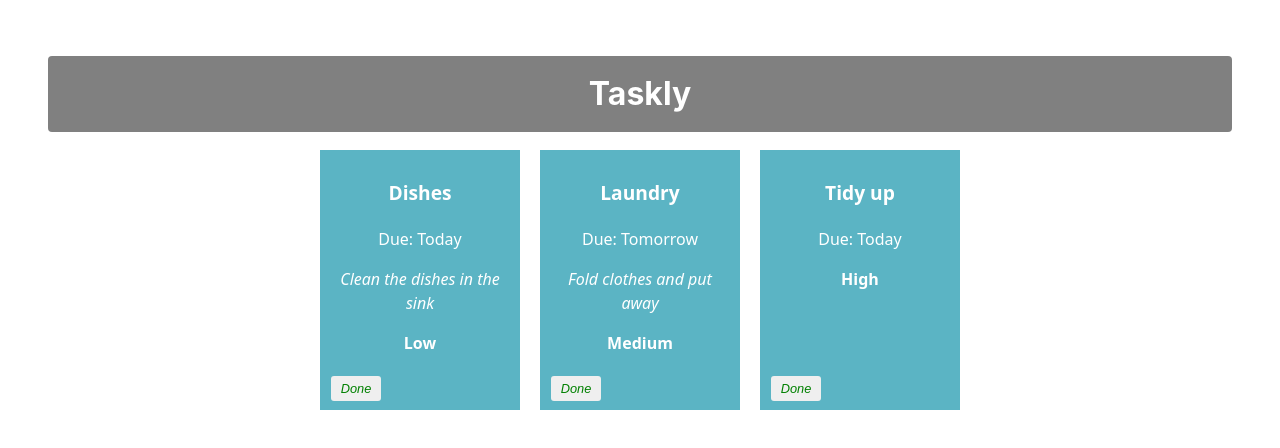
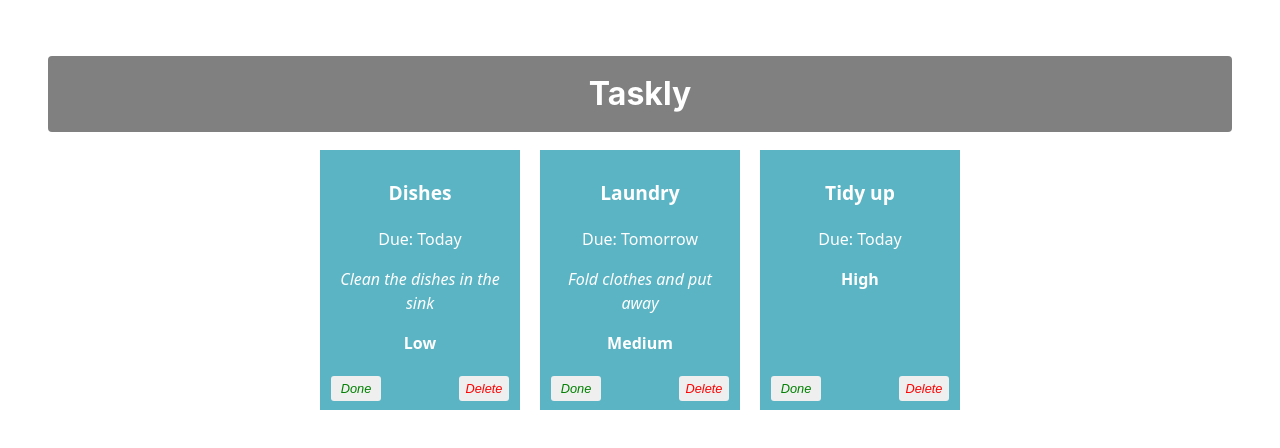
Before and after one commit to JoeOMahony/react-basics-labs, a React (Vite) app in the folder taskly/: page / in a window 1280 px wide. Shown: the top 448 px of the page. Built offline with nearby package versions, Linux system fonts and the light colour scheme.

Commit message:
Delete a task

```diff
--- a/taskly/src/App.css
+++ b/taskly/src/App.css
@@ -65,3 +65,10 @@
   left: 5px;
   color: green;
 }
+
+.deleteButton {
+  position: absolute;
+  bottom: 5px;
+  right: 5px;
+  color: red;
+}
--- a/taskly/src/App.jsx
+++ b/taskly/src/App.jsx
@@ -18,6 +18,13 @@
     // console.log(`${taskIndex} ${tasks[taskIndex].done}`);
   }
 
+  const deleteHandler = (taskIndex) => {
+      const tasks = [...taskState.tasks];
+      tasks.splice(taskIndex, 1);
+      setTaskState({tasks})
+  }
+
+
   return (
     <div className="container">
       <h1>Taskly</h1>
@@ -30,6 +37,7 @@
           key={task.id}
           done={task.done}
           markDone={() => doneHandler(index)}
+          deleteTask = {() => deleteHandler(index)}
         />
       ))}
     </div>
--- a/taskly/src/components/Task.jsx
+++ b/taskly/src/components/Task.jsx
@@ -10,6 +10,7 @@
             <p className="priority">{props.priority}</p>
 
             <button onClick={props.markDone} className='doneButton'>Done</button>
+            <button className='deleteButton' onClick={props.deleteTask}>Delete</button>
         </div>
     )
 }
```
